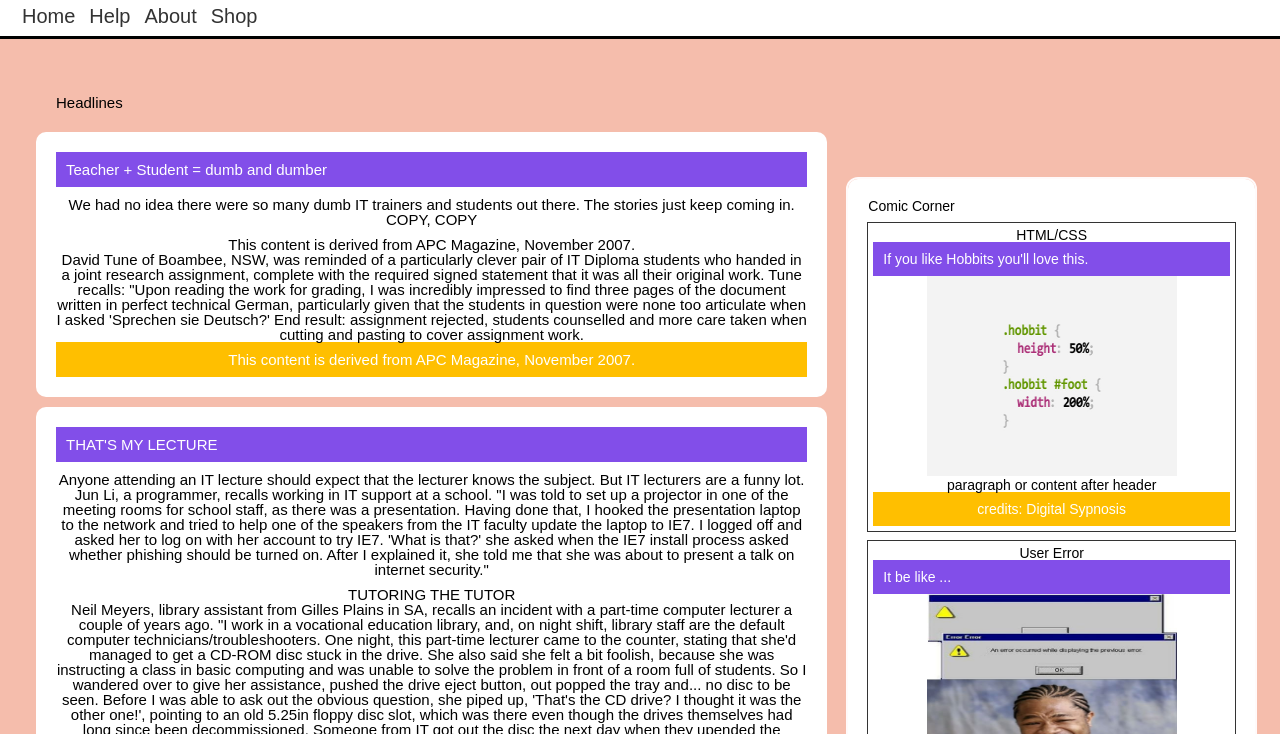
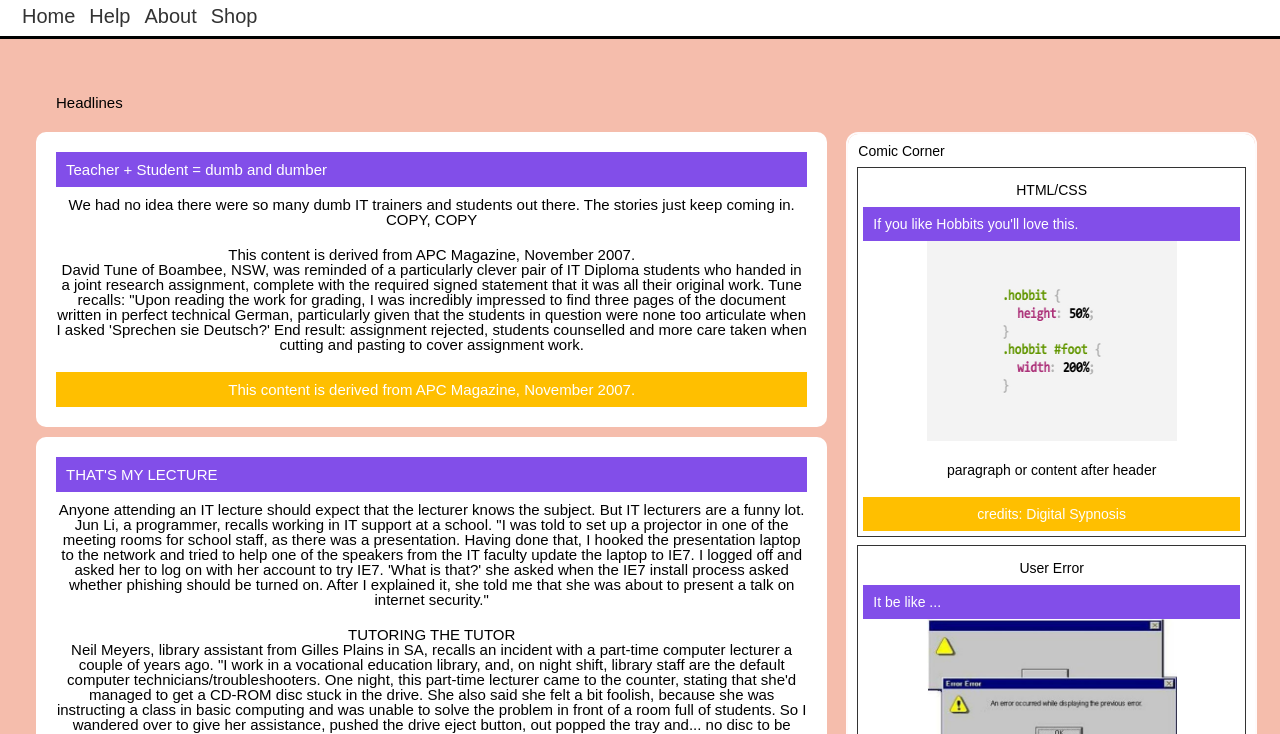
Before and after one commit to w3ngm0/C4Prog-WT-24S1-Portfolio-KW, a plain HTML site: page phase-3/index.html in a window 1280 px wide. Shown: the part 66-800 px from the top of the page. Drawn offline with Linux system fonts and the light colour scheme; a web font is replaced by a local one.

Commit message:
fix: fixing structure and layout

```diff
--- a/phase-3/css/phase-3.css
+++ b/phase-3/css/phase-3.css
@@ -107,6 +107,11 @@ img {
     height: 200px;
 }
 
+#userError {
+    width: 250px;
+    height: 300px;
+}
+
 .article-image{
     width: 300px;
     height: 200px;
@@ -172,19 +177,31 @@ article{
 .aside{
     font-family: "Tilt Neon", sans-serif;
     font-size: 14px;
-    margin-top: 115px;
+    margin-top: 70px;
     margin-bottom: 22px;
     background-color: #ffffff;
-    padding: 20px;
+    padding: 10px;
     outline: 2px solid snow;
     border-radius: 10px;
 
+}
+article > section > p {
+    margin-bottom: 20px;
 }
 
 section{
     margin-top: 10px;
 
 }
+aside > section > p {
+    margin-bottom: 20px;
+    margin-top: 20px;
+}
+aside > section > h3 {
+    margin-bottom: 10px;
+    margin-top: 10px;
+}
+
 .item-a,
 .item-b,
 .item-c,
```
